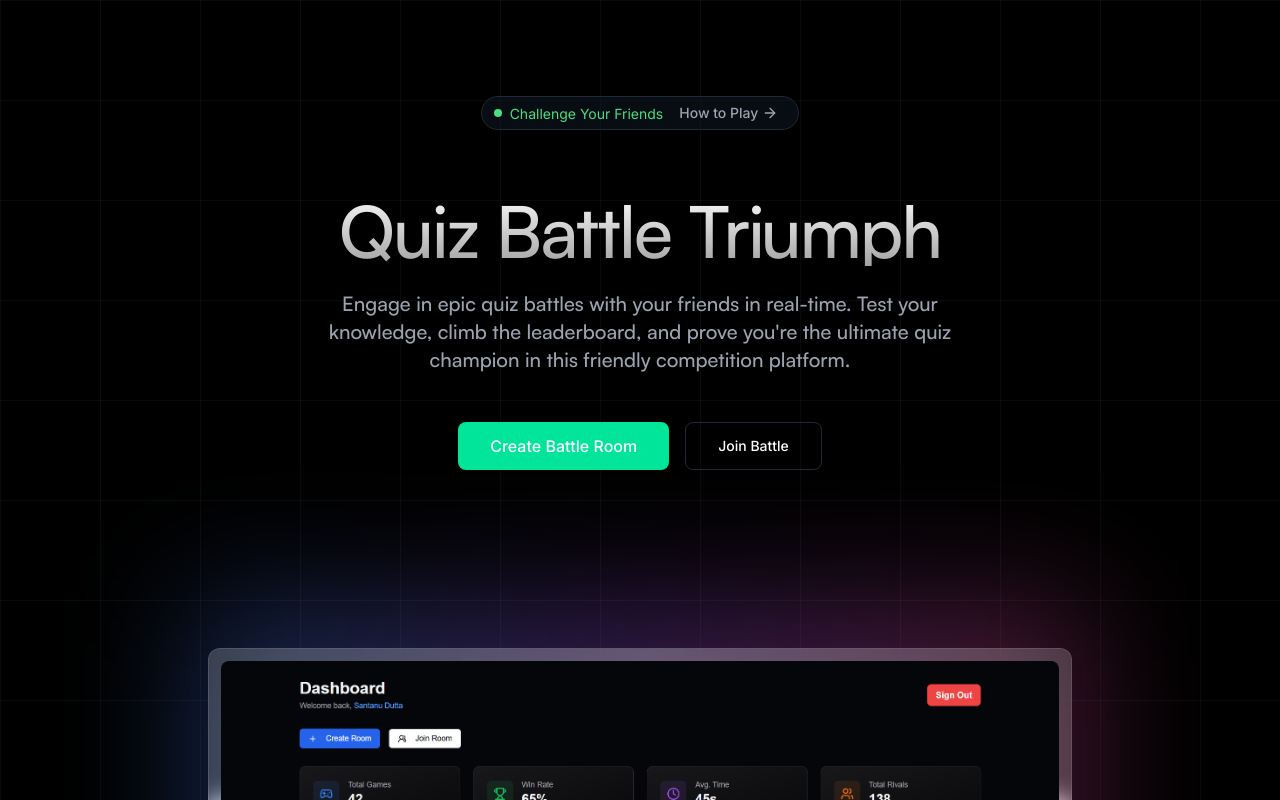
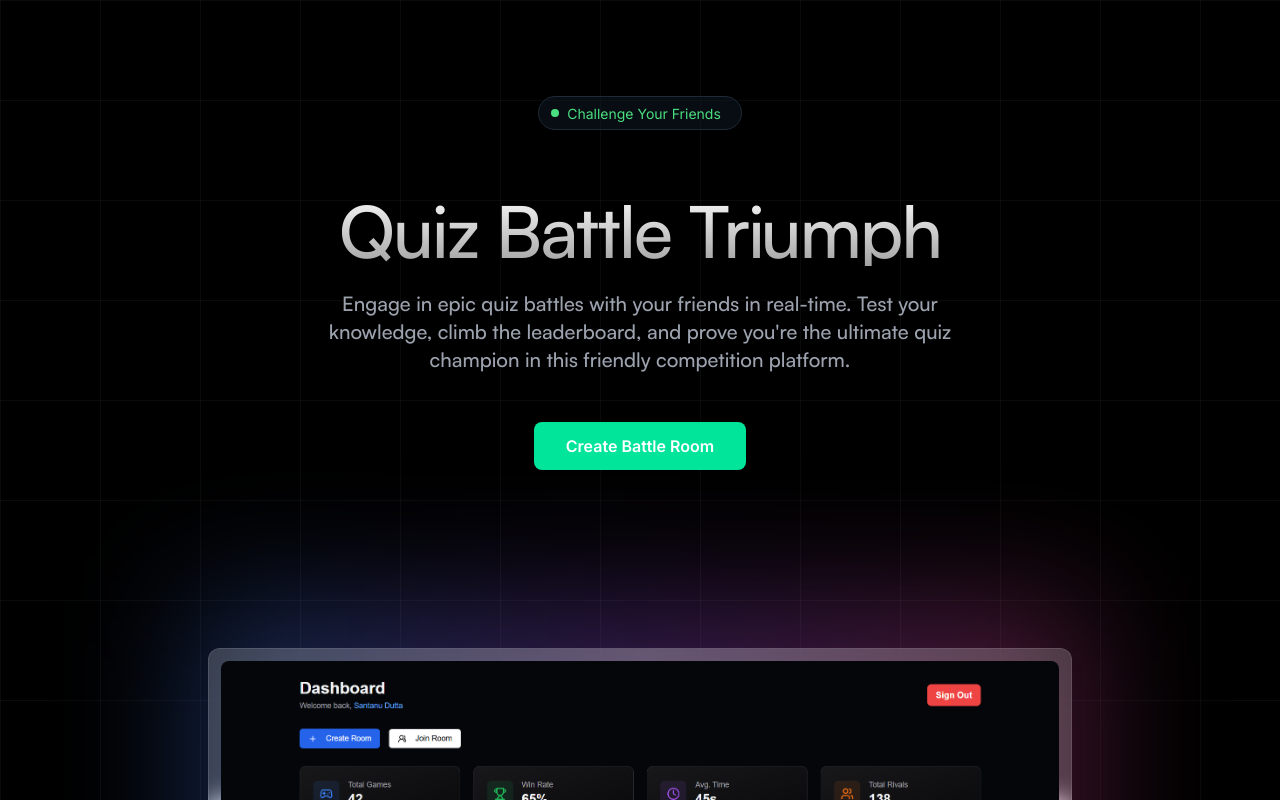
Before and after one commit to santanu4246/QuizApp, a Next.js app in the folder quiz/: page / in a window 1280 px wide. Shown: the top 800 px of the page. Built offline with nearby package versions, Linux system fonts and the light colour scheme.

Commit message:
Refactor hero-section component: comment out unused buttons and adjust button styles for better UI consistency.

```diff
--- a/quiz/app/components/landing-page/hero-section.tsx
+++ b/quiz/app/components/landing-page/hero-section.tsx
@@ -61,13 +61,13 @@ export default function Component() {
               Challenge Your Friends
             </span>
           </AnimatedShinyText>
-          <Button
+          {/* <Button
             variant="ghost"
             className="h-6 items-center gap-1 rounded-full px-2 py-0 text-sm text-gray-400 hover:bg-gray-900 hover:text-gray-300"
           >
             How to Play
             <ArrowRight className="h-3 w-3" />
-          </Button>
+          </Button> */}
         </motion.div>
 
         <motion.div variants={itemVariants}>
@@ -93,18 +93,18 @@ export default function Component() {
           <Link href={"/login"}>
             <Button
               size="lg"
-              className="h-12 rounded-lg bg-[#00E599] px-8 text-base hover:bg-[#00E5BF]"
+              className="h-12 rounded-lg bg-[#00E599] px-8 text-md text-white font-semibold hover:bg-[#00E5BF]"
             >
               Create Battle Room
             </Button>
           </Link>
-          <Button
+          {/* <Button
             variant="outline"
             size="lg"
             className="h-12 rounded-lg border-gray-800 bg-transparent px-8 text-white"
           >
             Join Battle
-          </Button>
+          </Button> */}
         </motion.div>
       </motion.div>
     </section>
```
